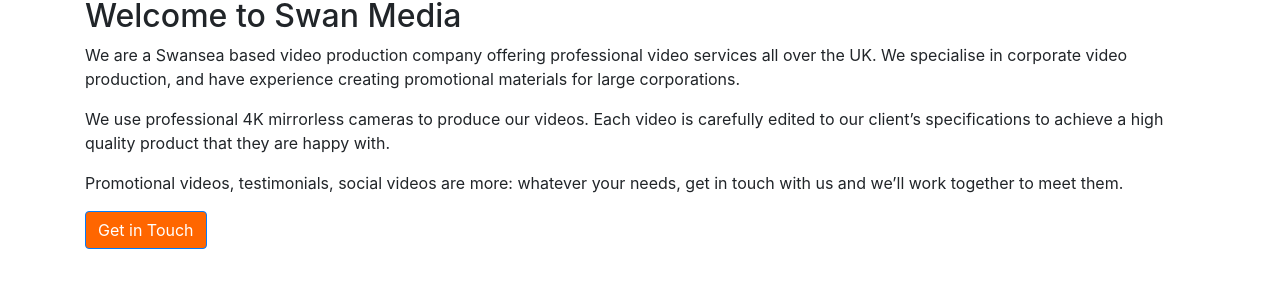
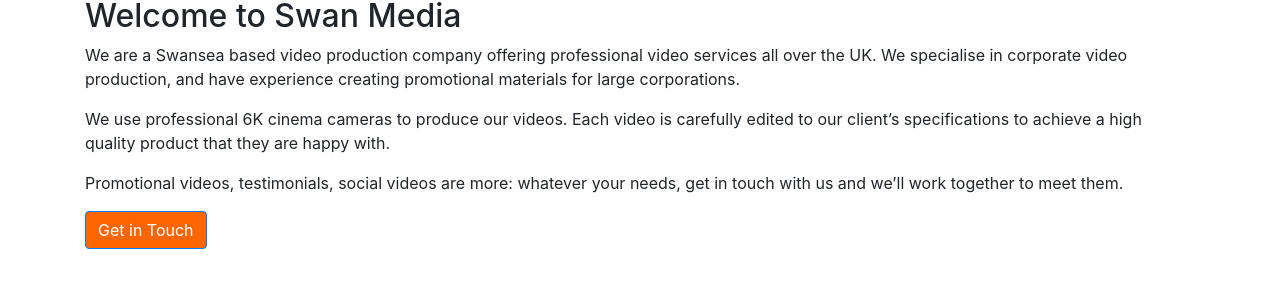
Before and after one commit to pe5er/swan.media, a Jekyll site: the page built from index.md, in a window 1280 px wide. Shown: the part 563-865 px from the top of the page. Built offline with Jekyll 4.4.1, drawn with Linux system fonts in a browser that asks for light colours; our own code applies the rules of GitHub Pages for plain Markdown files.

Commit message:
Update index.md

```diff
--- a/index.md
+++ b/index.md
@@ -8,7 +8,7 @@
 
 We are a Swansea based video production company offering professional video services all over the UK. We specialise in corporate video production, and have experience creating promotional materials for  large corporations.
 
-We use professional 4K mirrorless cameras to produce our videos. Each video is carefully edited to our client's specifications to achieve a high quality product that they are happy with.
+We use professional 6K cinema cameras to produce our videos. Each video is carefully edited to our client's specifications to achieve a high quality product that they are happy with.
 
 Promotional videos, testimonials, social videos are more: whatever your needs, get in touch with us and we'll work together to meet them.
 
```
